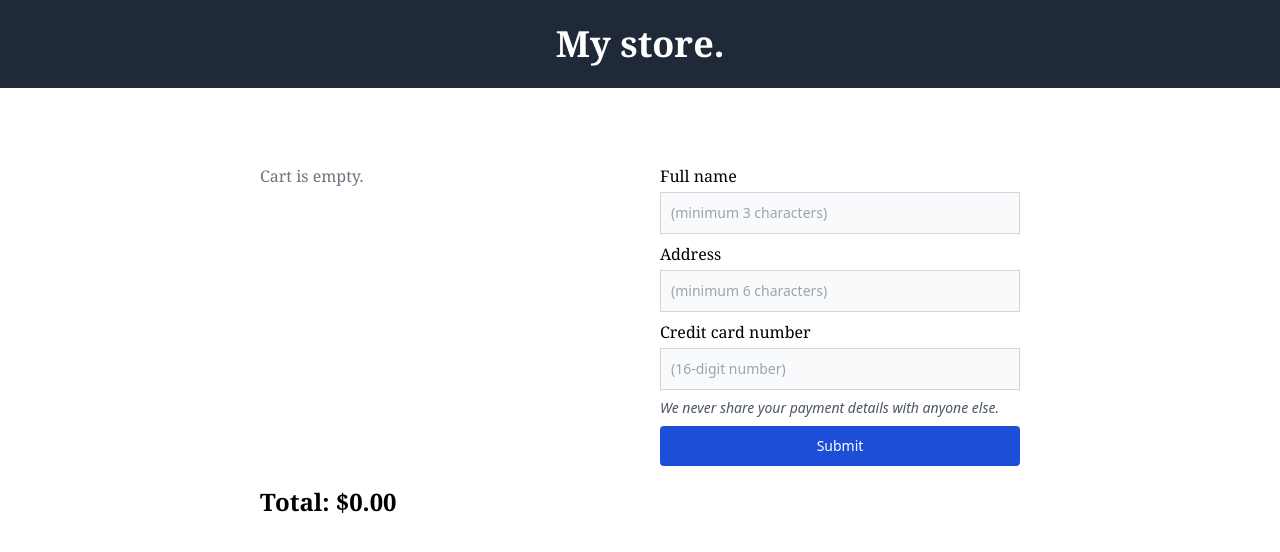
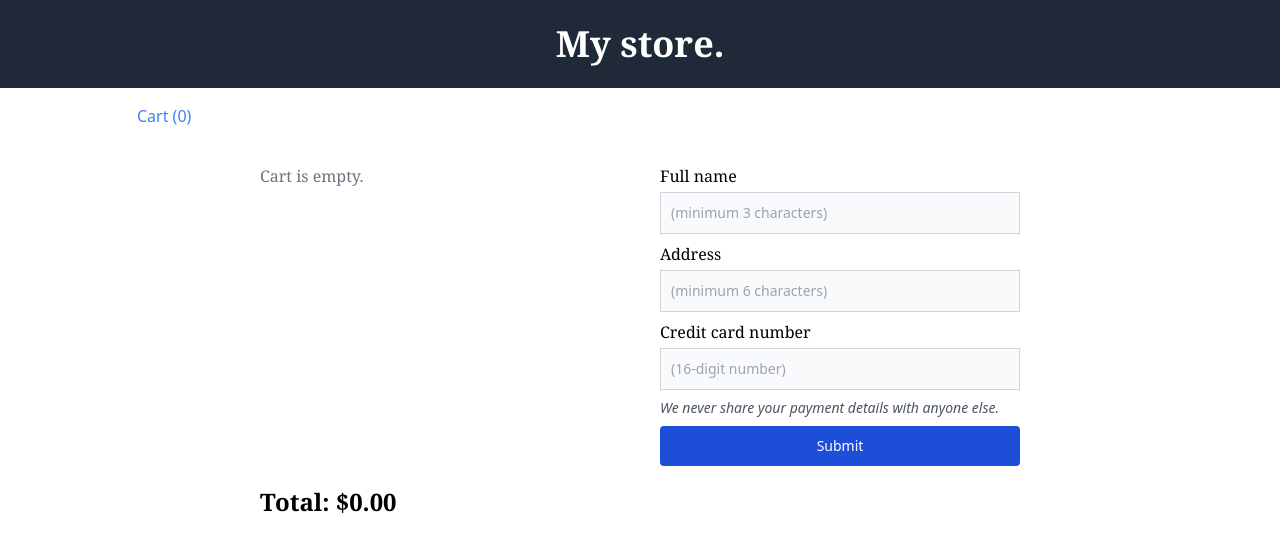
Before and after one commit to Manh4real/udacity-my-store, an Angular app: page /shopping-cart in a window 1280 px wide. Shown: the top 552 px of the page. Built offline with nearby package versions, Linux system fonts and the light colour scheme.

Commit message:
update UI and logic submit checkout

```diff
--- a/src/app/app.component.html
+++ b/src/app/app.component.html
@@ -17,7 +17,7 @@
         <li>
           <a
             routerLink="/"
-            routerLinkActive="text-blue-500"
+            routerLinkActive="!text-blue-500"
             [routerLinkActiveOptions]="{ exact: true }"
             class="block text-white"
             >Product List</a
@@ -26,7 +26,7 @@
         <li>
           <a
             routerLink="/shopping-cart"
-            routerLinkActive="text-blue-500"
+            routerLinkActive="!text-blue-500"
             [routerLinkActiveOptions]="{ exact: true }"
             class="block text-white"
           >
--- a/src/app/components/product-item/product-item.component.html
+++ b/src/app/components/product-item/product-item.component.html
@@ -2,9 +2,9 @@
   <a [routerLink]="['/details', product.product_id]" class="bg-gray-50 border">
     <img
       class="mx-auto"
-      width="300"
       [src]="product.image_url"
       [alt]="product.name"
+      class="object-cover w-[300px] h-[300px]"
     />
   </a>
 
--- a/src/app/components/shopping-cart/shopping-cart.component.ts
+++ b/src/app/components/shopping-cart/shopping-cart.component.ts
@@ -46,6 +46,8 @@ export class ShoppingCartComponent implements OnInit {
   }
 
   onCheckoutSubmit(checkoutForm: CheckoutForm): void {
+    if (this.cart.length === 0) return;
+
     this.router.navigate(['/order-confirmation'], {
       queryParams: {
         q: btoa(
```
